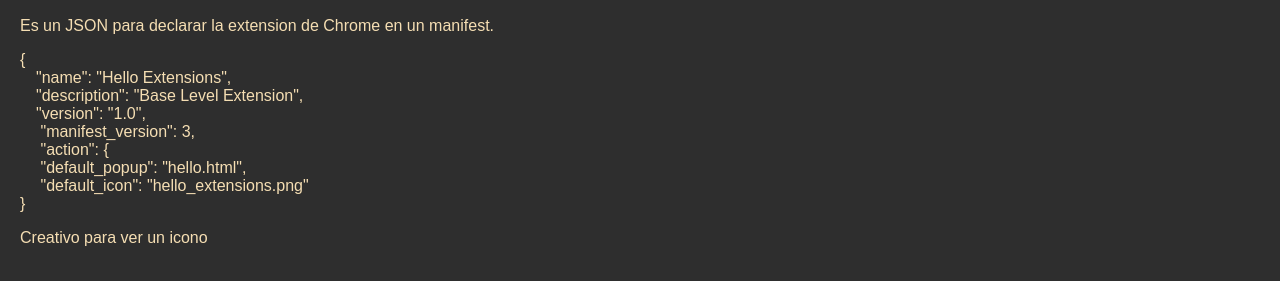
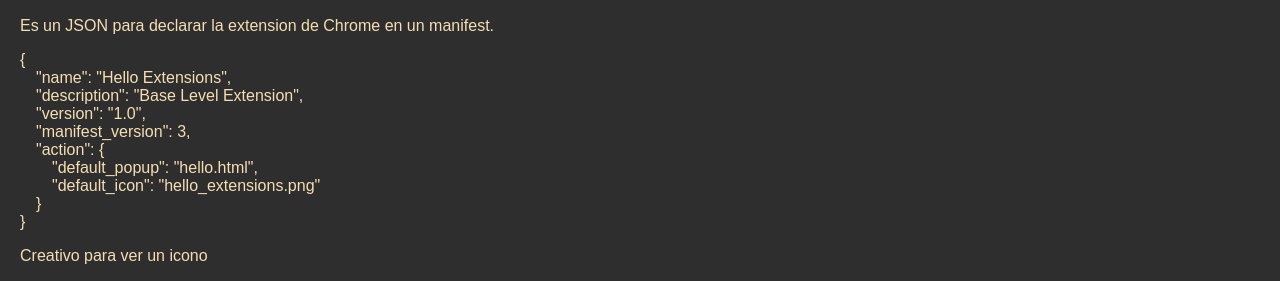
Before and after one commit to maxxrojas/maxxrojas.github.io, a plain HTML site: page act/clase1004/index.html in a window 1280 px wide. Shown: the part 1591-1872 px from the top of the page. Drawn offline with Linux system fonts and the light colour scheme.

Commit message:
fix game4

```diff
--- a/act/clase1004/index.html
+++ b/act/clase1004/index.html
@@ -74,11 +74,11 @@
                 &emsp;"name": "Hello Extensions",<br />
                 &emsp;"description": "Base Level Extension",<br />
                 &emsp;"version": "1.0",<br />
-                &emsp; "manifest_version": 3,<br />
-                &emsp; "action": {<br />
-                &emsp; "default_popup": "hello.html",<br />
-                &emsp; "default_icon": "hello_extensions.png"<br />
-                }<br />
+                &emsp;"manifest_version": 3,<br />
+                &emsp;"action": {<br />
+                &emsp;&emsp;"default_popup": "hello.html",<br />
+                &emsp;&emsp;"default_icon": "hello_extensions.png"<br />
+                &emsp;}<br />}
             </p>
             <p>Creativo para ver un icono</p>
         </div>
```
